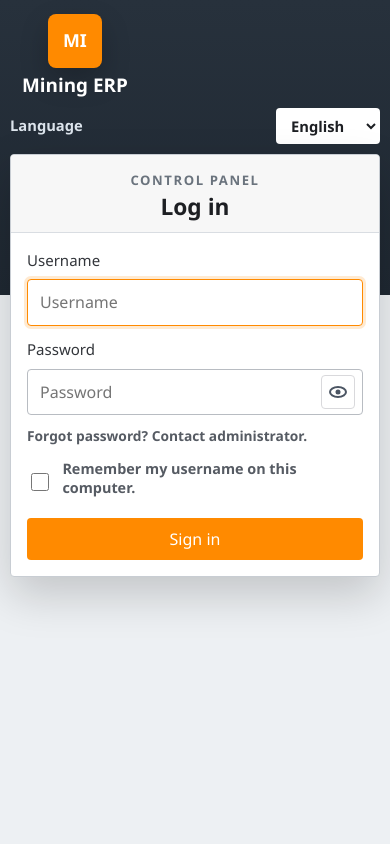
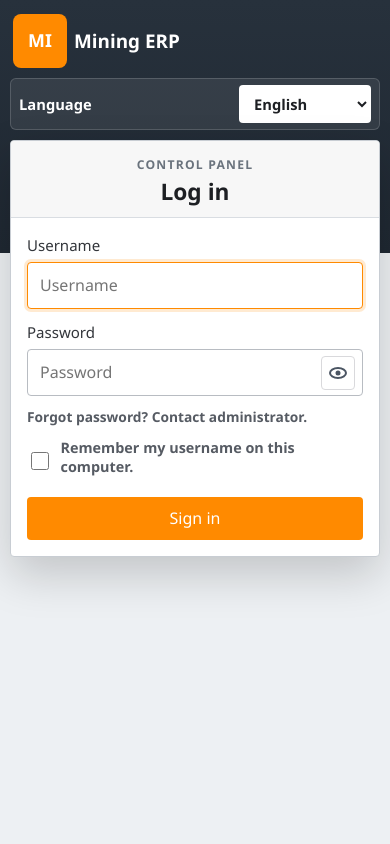
Before and after one commit to nekiwanuka/MINING_ERP, a Django app: page /login/ in a window 390 px wide. Run offline with Django 5.2, Linux system fonts and the light colour scheme; data comes from the database, SQL or seed files in the repository.

Commit message:
Improve small screen landing pages

```diff
--- a/operations/templates/operations/dashboard.html
+++ b/operations/templates/operations/dashboard.html
@@ -2,7 +2,7 @@
 {% load static operations_i18n %}
 {% block title %}Dashboard | Mining ERP{% endblock %}
 {% block content %}
-<section class="page-heading">
+<section class="page-heading dashboard-heading">
     <div>
         <p class="eyebrow">Operations Control</p>
         <h1>ERP dashboard</h1>
@@ -10,7 +10,7 @@
     <a class="primary-button" href="{% url 'requisition_create' %}">New requisition</a>
 </section>
 
-<section class="metric-grid">
+<section class="metric-grid dashboard-metric-grid">
     <article class="metric-card visual-metric-card">
         <img class="dashboard-tile-image" src="{% static 'img/tiles/review.png' %}" alt="">
         <div><span>Total requisitions</span><strong>{{ requisition_count }}</strong></div>
--- a/static/css/app.css
+++ b/static/css/app.css
@@ -890,6 +890,27 @@ tbody tr:last-child td { border-bottom: 0; }
 .error-card .primary-button { justify-self: center; border-color: #f48120; border-radius: 4px; background: #f48120; color: #fff; }
 .error-card .primary-button:hover { border-color: #d86500; background: #d86500; }
 
+@media (max-width: 700px), (max-height: 760px) {
+    .login-body { place-items: start center; min-height: 100svh; padding: 12px; background: linear-gradient(180deg, #27313c 0%, #1f2832 30%, #edf0f3 30%, #edf0f3 100%); overflow-y: auto; }
+    .login-shell { width: min(100%, 390px); gap: 9px; }
+    .login-brand-row { grid-template-columns: auto minmax(0, 1fr); align-items: center; justify-items: start; gap: 10px; padding: 0 3px; text-align: left; }
+    .login-brand-mark { width: 48px; height: 48px; border-radius: 8px; font-size: 1.05rem; box-shadow: none; }
+    .login-brand-logo { max-width: 40px; max-height: 40px; }
+    .login-system-name { font-size: 1.08rem; }
+    .login-language-form { justify-items: stretch; }
+    .login-language-form label { width: 100%; justify-content: space-between; gap: 8px; padding: 6px 8px; border: 1px solid rgba(255,255,255,0.16); border-radius: 6px; background: rgba(255,255,255,0.08); color: #fff; }
+    .login-language-form select { min-height: 38px; min-width: 132px; }
+    .login-panel-heading { padding: 14px 16px 12px; }
+    .login-panel-heading span { font-size: 0.76rem; letter-spacing: 0.1em; }
+    .login-panel h2 { font-size: 1.38rem; }
+    .login-form { gap: 11px; padding: 15px; }
+    .login-field { gap: 5px; }
+    .login-panel input[type="text"], .login-panel input[type="password"] { min-height: 42px; }
+    .forgot-password-note { margin: 0; font-size: 0.84rem; line-height: 1.3; }
+    .login-remember-row { gap: 8px; font-size: 0.88rem; }
+    .login-form .primary-button { min-height: 42px; }
+}
+
 @media (max-width: 900px) {
     .route-km-grid { grid-template-columns: repeat(2, minmax(180px, 1fr)); }
     .transport-brief-grid { grid-template-columns: repeat(3, minmax(0, 1fr)); }
@@ -909,7 +930,7 @@ tbody tr:last-child td { border-bottom: 0; }
     .customer-order-modal .item-form-row, .customer-order-modal .item-form-row .field-block:has(textarea) { grid-column: auto; grid-template-columns: 1fr; }
     .internal-cost-card, .shared-cost-preview { align-items: stretch; flex-direction: column; }
     .internal-cost-grid { grid-template-columns: 1fr; }
-    .login-body { padding: 20px 14px; }
+    .login-body:not(.cpanel-login-body) { padding: 20px 14px; }
     .login-shell { min-height: auto; }
     .app-header { padding: 10px 14px; }
     .page-heading { align-items: flex-start; flex-direction: column; }
@@ -975,6 +996,13 @@ tbody tr:last-child td { border-bottom: 0; }
     .metric-card { padding: 14px; }
     .visual-metric-card { min-height: 0; align-items: flex-start; }
     .dashboard-tile-image { width: 82px; height: 62px; }
+    .dashboard-heading { gap: 10px; }
+    .dashboard-heading .primary-button { width: 100%; }
+    .dashboard-metric-grid { gap: 9px; }
+    .dashboard-metric-grid .visual-metric-card { display: grid; grid-template-columns: 58px minmax(0, 1fr); gap: 10px; padding: 11px; }
+    .dashboard-metric-grid .dashboard-tile-image { width: 58px; height: 48px; border-radius: 7px; }
+    .dashboard-metric-grid .metric-card span { font-size: 0.88rem; line-height: 1.25; }
+    .dashboard-metric-grid .metric-card strong { margin-top: 3px; font-size: 1.45rem; }
     .panel-header, .requisition-result-header, .process-item-heading, .process-step-heading, .process-line { align-items: flex-start; flex-direction: column; }
     th, td { padding: 11px 10px; }
     table { min-width: 560px; }
@@ -1013,6 +1041,8 @@ tbody tr:last-child td { border-bottom: 0; }
     .top-nav { grid-template-columns: 1fr; max-height: 44vh; }
     .page-heading h1 { font-size: 1.48rem; }
     .page-heading p { font-size: 0.96rem; }
+    .dashboard-heading h1 { font-size: 1.35rem; }
+    .dashboard-heading .eyebrow { font-size: 0.74rem; }
     .metric-grid, .procurement-summary-grid, .requisition-summary-grid, .fuel-summary-grid { gap: 8px; }
     .requester-manual-card, .requester-pending-panel, .centered-form-panel { width: 100%; }
     .requester-pending-card { padding: 12px; }
@@ -1024,7 +1054,7 @@ tbody tr:last-child td { border-bottom: 0; }
     .table-actions a, .requester-pending-actions .small-button { width: 100%; }
     .procurement-filter-card { grid-template-columns: 1fr; }
     .access-matrix-row { grid-template-columns: 1fr; }
-    .login-body { align-items: start; padding: 10px; background: linear-gradient(180deg, #27313c 0%, #1f2832 35%, #edf0f3 35%, #edf0f3 100%); }
+    .login-body { align-items: start; padding: 10px; background: linear-gradient(180deg, #27313c 0%, #1f2832 30%, #edf0f3 30%, #edf0f3 100%); }
     .login-shell { gap: 10px; }
     .login-brand-row { gap: 7px; padding-top: 4px; }
     .login-brand-mark { width: 54px; height: 54px; border-radius: 8px; font-size: 1.12rem; }
@@ -1044,6 +1074,10 @@ tbody tr:last-child td { border-bottom: 0; }
     .panel, .metric-card, .requisition-panel { padding: 12px; }
     .page-heading { margin-bottom: 12px; }
     .page-heading h1 { font-size: 1.34rem; }
+    .dashboard-metric-grid .visual-metric-card { grid-template-columns: 46px minmax(0, 1fr); padding: 10px; }
+    .dashboard-metric-grid .dashboard-tile-image { width: 46px; height: 40px; }
+    .dashboard-metric-grid .metric-card span { font-size: 0.82rem; }
+    .dashboard-metric-grid .metric-card strong { font-size: 1.25rem; }
     .top-nav a, .nav-group > summary { min-height: 36px; padding: 6px 8px; }
     .brand-mark, .brand-logo { width: 34px; height: 34px; }
     .brand-copy strong { font-size: 0.92rem; }
```
